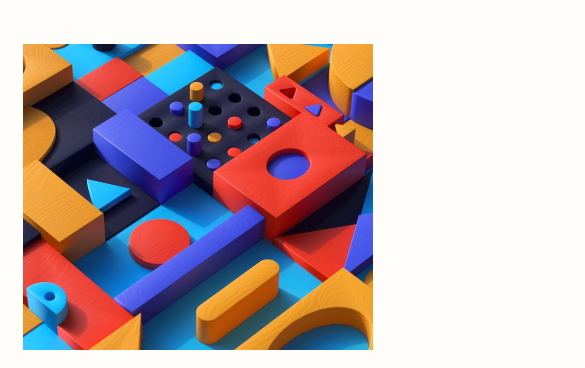
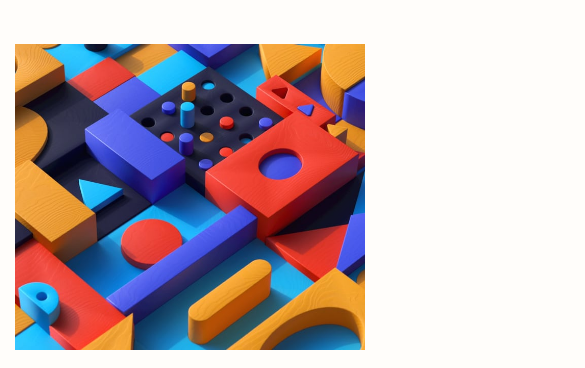
Before and after one commit to mariabrock/frontendmentorio-news-hompage, a plain HTML site: page index.html in a window 390 px wide. Shown: the part 108-476 px from the top of the page, 585 px wide, since content can reach past the window. Drawn offline with Linux system fonts and the light colour scheme.

Commit message:
corrected image, modified styles

```diff
--- a/styles.css
+++ b/styles.css
@@ -255,6 +255,12 @@ a:-webkit-any-link {
 
 @media screen and (max-width: 600px) {
 
+    html, body {
+        width: auto!important;
+        overflow-x: hidden!important;
+        overflow-y: scroll;
+    }
+
     .topnav {
         margin-left: 1.5rem;
         margin-top: 3rem;
@@ -263,10 +269,11 @@ a:-webkit-any-link {
 
     .hero-container {
         flex-direction: column;
-        margin: 1.5rem;
+        margin: 1rem;
     }
 
     .hero-grid {
+        grid-template-columns: 400px;
         grid-template-rows: 300px 200px 350px;
         grid-template-areas:
             "image"
```
Also changed, not shown: assets/readme/mobile1.png, 3 other files.
